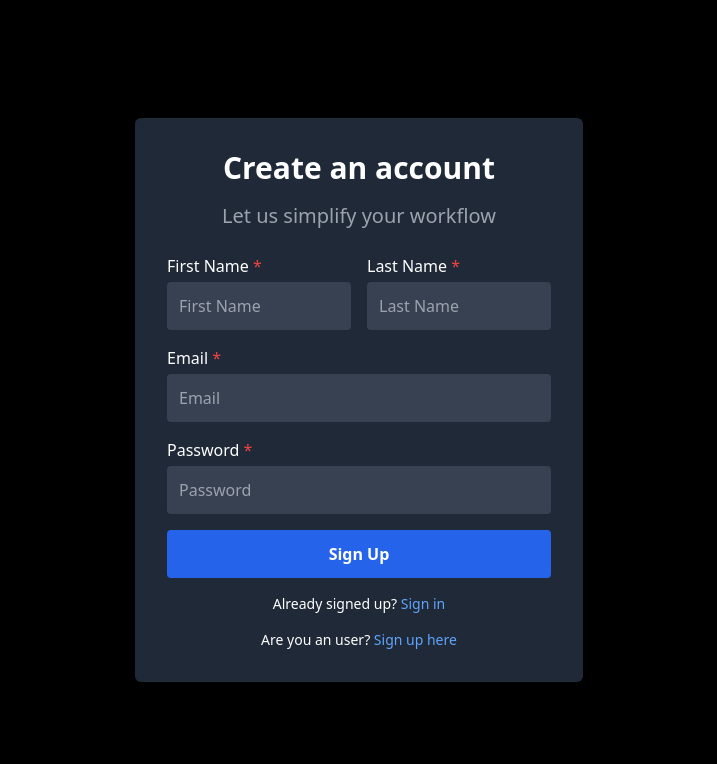
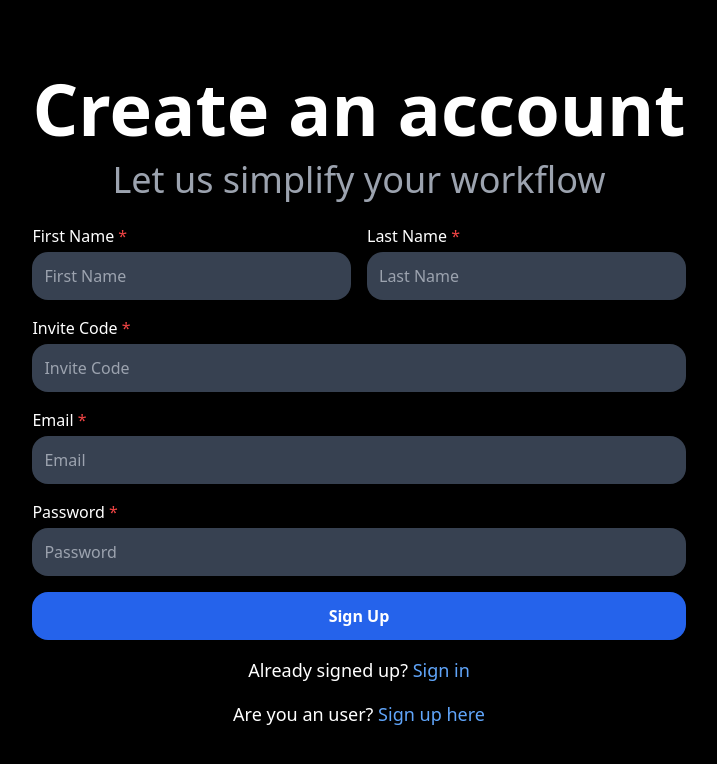
Before and after one commit to PhamAnhKhoi10/advanced-employee-management-system, a React (Vite) app in the folder aems-frontend/: page /register in a window 1280 px wide. Shown: the top 764 px of the page, without its empty margins (281-998 px from the left). Built offline with nearby package versions, Linux system fonts and the light colour scheme.

Commit message:
Phuong | Feat: Adding the API request

```diff
--- a/aems-frontend/src/output.css
+++ b/aems-frontend/src/output.css
@@ -622,6 +622,10 @@ video {
   border-radius: 0.375rem;
 }
 
+.rounded-2xl {
+  border-radius: 1rem;
+}
+
 .bg-blue-600 {
   --tw-bg-opacity: 1;
   background-color: rgb(37 99 235 / var(--tw-bg-opacity, 1));
@@ -693,6 +697,26 @@ video {
   line-height: 1;
 }
 
+.text-8xl {
+  font-size: 6rem;
+  line-height: 1;
+}
+
+.text-4xl {
+  font-size: 2.25rem;
+  line-height: 2.5rem;
+}
+
+.text-7xl {
+  font-size: 4.5rem;
+  line-height: 1;
+}
+
+.text-lg {
+  font-size: 1.125rem;
+  line-height: 1.75rem;
+}
+
 .font-bold {
   font-weight: 700;
 }
@@ -741,6 +765,11 @@ video {
   background-color: rgb(29 78 216 / var(--tw-bg-opacity, 1));
 }
 
+.hover\:bg-blue-800:hover {
+  --tw-bg-opacity: 1;
+  background-color: rgb(30 64 175 / var(--tw-bg-opacity, 1));
+}
+
 .hover\:underline:hover {
   text-decoration-line: underline;
 }
@@ -755,3 +784,8 @@ video {
   --tw-ring-opacity: 1;
   --tw-ring-color: rgb(59 130 246 / var(--tw-ring-opacity, 1));
 }
+
+.focus\:ring-blue-800:focus {
+  --tw-ring-opacity: 1;
+  --tw-ring-color: rgb(30 64 175 / var(--tw-ring-opacity, 1));
+}
--- a/aems-frontend/src/page/Register.jsx
+++ b/aems-frontend/src/page/Register.jsx
@@ -1,6 +1,9 @@
 import React, { useState } from 'react';
 
 const Register = () => {
+  const [firstName, setFirstName] = useState('');
+  const [lastName, setLastName] = useState('');
+  const [inviteCode, setInviteCode] = useState('');
   const [email, setEmail] = useState('');
   const [emailError, setEmailError] = useState('');
   const [password, setPassword] = useState('');
@@ -43,6 +46,9 @@ const Register = () => {
     }
 
     const userData = {
+      firstName,
+      lastName,
+      inviteCode,
       email,
       password,
     };
@@ -72,9 +78,9 @@ const Register = () => {
 
   return (
     <div className="min-h-screen flex items-center justify-center bg-black text-white">
-      <div className="w-full max-w-md p-8 bg-gray-800 rounded-md shadow-lg text-center">
-        <h1 className="text-3xl font-bold mb-4">Create an account</h1>
-        <p className="text-xl text-gray-400 mb-6">
+      <div className="text-center">
+        <h1 className="text-7xl font-bold mb-4">Create an account</h1>
+        <p className="text-4xl text-gray-400 mb-6">
           Let us simplify your workflow
         </p>
         <form className="space-y-4" onSubmit={handleSubmit}>
@@ -86,7 +92,9 @@ const Register = () => {
               <input
                 type="text"
                 placeholder="First Name"
-                className="w-full p-3 bg-gray-700 rounded text-white focus:ring-2 focus:ring-blue-500 outline-none"
+                className="w-full p-3 bg-gray-700 rounded-2xl text-white focus:ring-2 focus:ring-blue-500 outline-none"
+                value={firstName}
+                onChange={(e) => setFirstName(e.target.value)}
                 required
               />
             </div>
@@ -97,10 +105,25 @@ const Register = () => {
               <input
                 type="text"
                 placeholder="Last Name"
-                className="w-full p-3 bg-gray-700 rounded text-white focus:ring-2 focus:ring-blue-500 outline-none"
+                className="w-full p-3 bg-gray-700 rounded-2xl text-white focus:ring-2 focus:ring-blue-500 outline-none"
+                value={lastName}
+                onChange={(e) => setLastName(e.target.value)}
                 required
               />
             </div>
+          </div>
+          <div>
+            <label className="block text-left mb-1">
+              Invite Code <span className="text-red-500">*</span>
+            </label>
+            <input
+              type="text"
+              placeholder="Invite Code"
+              className="w-full p-3 bg-gray-700 rounded-2xl text-white focus:ring-2 focus:ring-blue-500 outline-none"
+              value={inviteCode}
+              onChange={(e) => setInviteCode(e.target.value)}
+              required
+            />
           </div>
           <div>
             <label className="block text-left mb-1">
@@ -109,7 +132,7 @@ const Register = () => {
             <input
               type="email"
               placeholder="Email"
-              className="w-full p-3 bg-gray-700 rounded text-white focus:ring-2 focus:ring-blue-500 outline-none"
+              className="w-full p-3 bg-gray-700 rounded-2xl text-white focus:ring-2 focus:ring-blue-500 outline-none"
               value={email}
               onChange={handleEmailChange}
               required
@@ -123,7 +146,7 @@ const Register = () => {
             <input
               type="password"
               placeholder="Password"
-              className="w-full p-3 bg-gray-700 rounded text-white focus:ring-2 focus:ring-blue-500 outline-none"
+              className="w-full p-3 bg-gray-700 rounded-2xl text-white focus:ring-2 focus:ring-blue-500 outline-none"
               value={password}
               onChange={handlePasswordChange}
               required
@@ -132,12 +155,12 @@ const Register = () => {
           </div>
           <button
             type="submit"
-            className="w-full p-3 bg-blue-600 hover:bg-blue-700 rounded text-white font-semibold"
+            className="w-full p-3 bg-blue-600 hover:bg-blue-700 rounded-2xl text-white font-semibold"
           >
             Sign Up
           </button>
         </form>
-        <div className="mt-4 text-sm">
+        <div className="mt-4 text-lg">
           <p>
             Already signed up?{' '}
             <a href="#" className="text-blue-400 hover:underline">
@@ -145,7 +168,7 @@ const Register = () => {
             </a>
           </p>
         </div>
-        <div className="mt-4 text-sm">
+        <div className="mt-4 text-lg">
           <p>
             Are you an user?{' '}
             <a href="#" className="text-blue-400 hover:underline">
```
